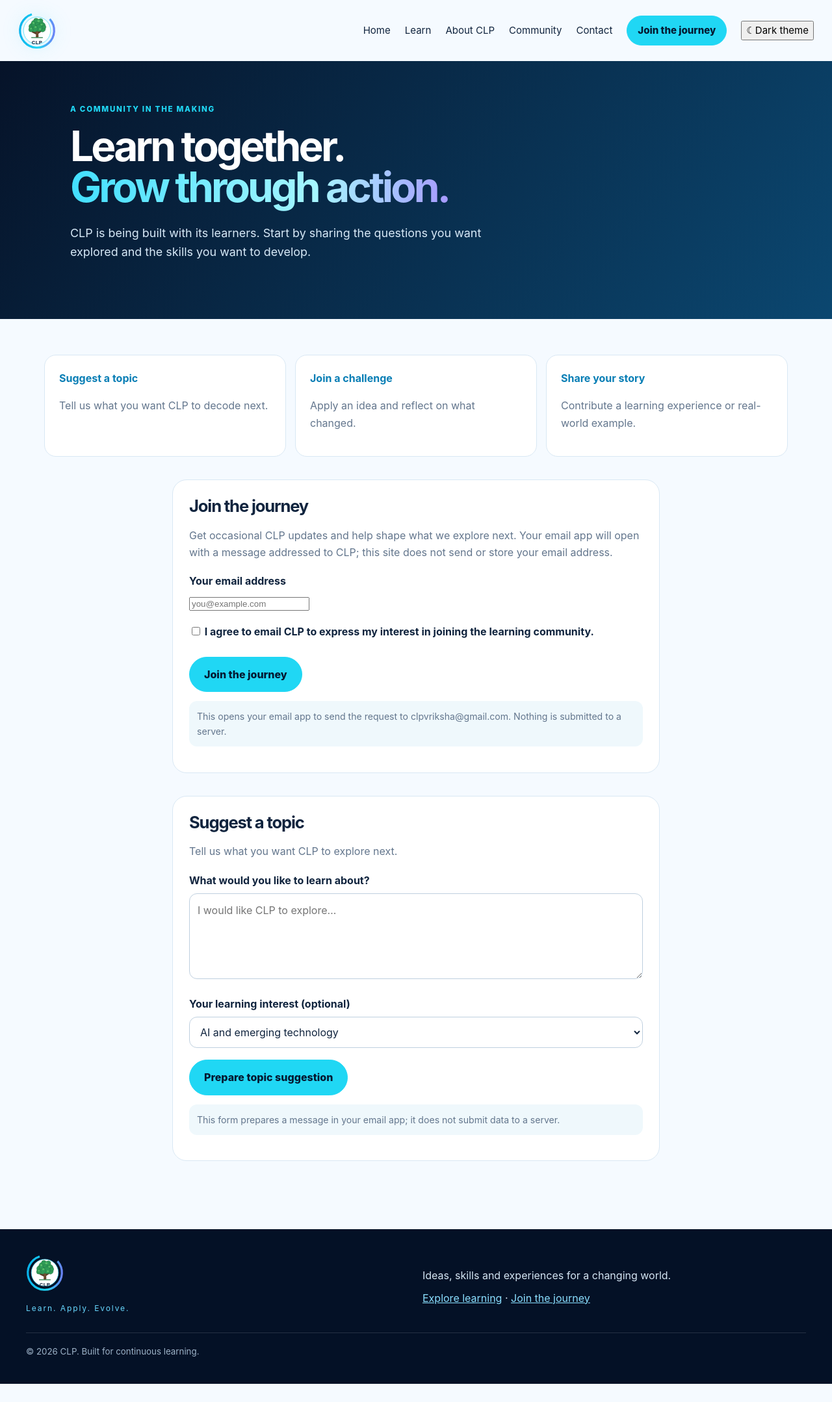
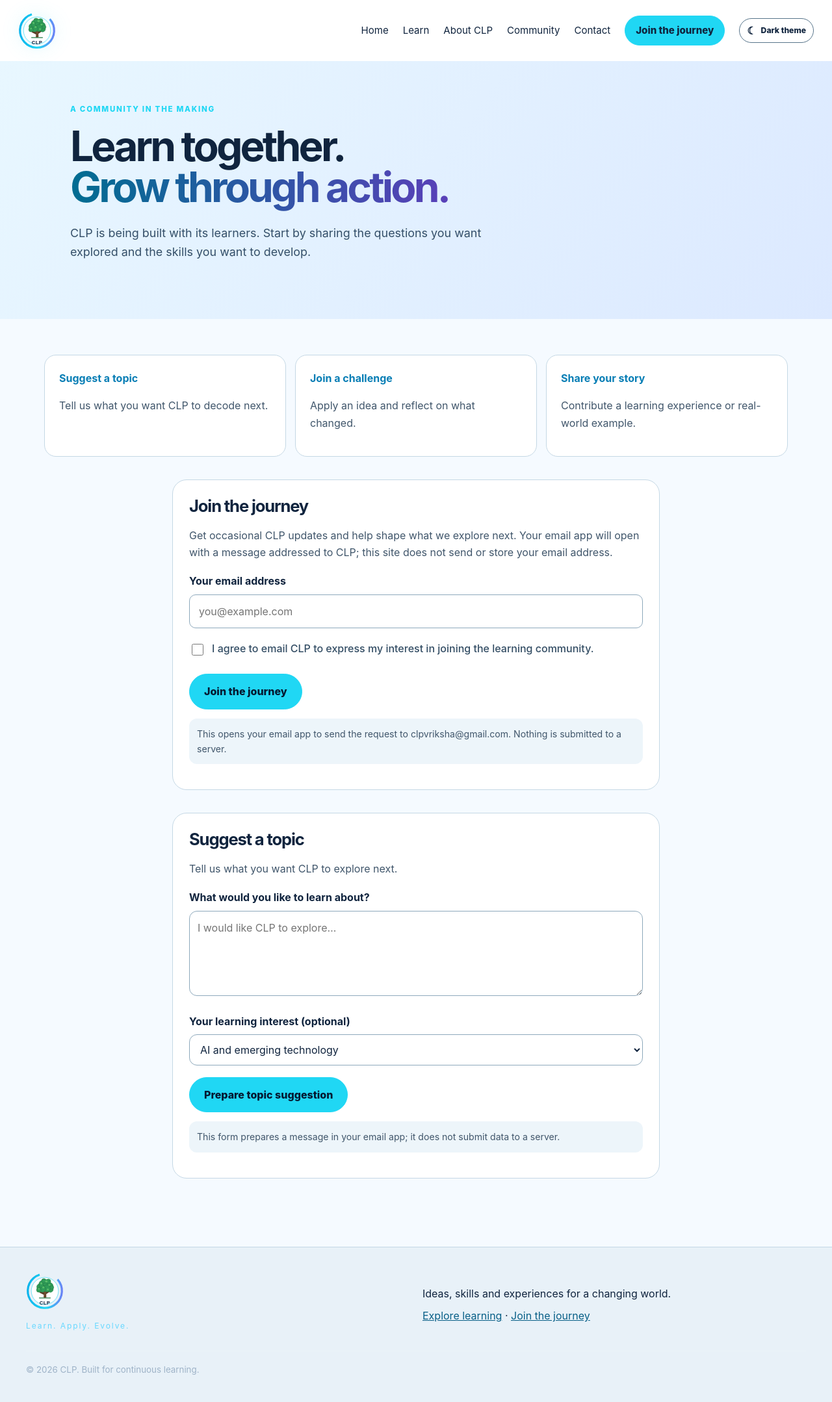
Before and after one commit to sanjeevkshu/clp, a Jekyll site: the page built from community.md, in a window 1280 px wide. Shown: the whole page at 65% size. Built offline with Jekyll 4.4.1, drawn with Linux system fonts in a browser that asks for light colours; before the commit the page ends 2130 px from its top, so only the background shows below that.

Commit message:
Add accessible light theme, focus styles and join form styling

```diff
--- a/assets/css/styles.css
+++ b/assets/css/styles.css
@@ -959,3 +959,58 @@ body.home-page .home-video-card:focus-visible::after{content:none!important;disp
 .not-found .not-found-actions{display:flex;justify-content:center;gap:12px;flex-wrap:wrap}
 .not-found .not-found-actions a{padding:12px 18px;border-radius:99px;text-decoration:none;font-weight:850;background:#20d7f4;color:#061329}
 .not-found .not-found-actions a.secondary{background:transparent;border:1px solid #57dff2;color:#c7f7ff}
+
+
+/* Theme switch and accessible light/dark palettes. Default stays aligned with CLP's dark brand. */
+.theme-toggle{display:inline-flex;align-items:center;justify-content:center;gap:7px;padding:8px 11px;border:1px solid #6a9ab4;border-radius:999px;background:#08213b;color:#f2fbff;font-size:.76rem;font-weight:800;cursor:pointer;white-space:nowrap}
+.theme-toggle:hover{background:#103452}
+.theme-toggle:focus-visible,.site-nav a:focus-visible,.button:focus-visible,a:focus-visible,input:focus-visible,textarea:focus-visible,select:focus-visible,button:focus-visible{outline:3px solid #ffbf47;outline-offset:3px}
+.theme-toggle-icon{font-size:1rem;line-height:1}
+html[data-theme="light"]{color-scheme:light}
+html[data-theme="dark"]{color-scheme:dark}
+html[data-theme="light"] body{background:#f5faff;color:#10243e}
+html[data-theme="light"] .site-header{background:#fff;color:#10243e}
+html[data-theme="light"] .site-nav a{color:#10243e}
+html[data-theme="light"] .site-nav a:hover{color:#006b93}
+html[data-theme="light"] .theme-toggle{background:#fff;color:#10243e;border-color:#58758b}
+html[data-theme="light"] .theme-toggle:hover{background:#eaf5fb}
+html[data-theme="light"] .site-footer{background:#e8f1f8;color:#10243e;border-top:1px solid #c4d7e5}
+html[data-theme="light"] .site-footer a{color:#075f87}
+html[data-theme="light"] .page-hero{background:linear-gradient(125deg,#e8f7ff,#dce9ff);color:#10243e}
+html[data-theme="light"] .page-hero>p:last-child{color:#344f68}
+html[data-theme="light"] .page-hero h1 span{background:linear-gradient(90deg,#006d91,#5940b8);-webkit-background-clip:text;background-clip:text;color:transparent}
+html[data-theme="light"] .content-card,html[data-theme="light"] .loop-grid article,html[data-theme="light"] .learning-card{background:#fff;color:#10243e;border-color:#c5d8e5}
+html[data-theme="light"] .content-card p,html[data-theme="light"] .loop-grid p,html[data-theme="light"] .learning-card-copy p{color:#40566b}
+html[data-theme="light"] .notice{background:#edf5fa;color:#334c63}
+html[data-theme="light"] .text-link,html[data-theme="light"] .learning-card-copy a{color:#005d83}
+html[data-theme="light"] .topic-tab{background:#fff;color:#31485e;border-color:#9bb3c6}
+html[data-theme="light"] .topic-tab.is-active{background:#0b2444;color:#fff;border-color:#0b2444}
+html[data-theme="light"] .home-pathways,html[data-theme="light"] .home-latest{color:#10243e}
+html[data-theme="light"] .home-section-head h2{color:#10243e}
+html[data-theme="light"] .home-text-link{color:#005f85}
+html[data-theme="light"] .home-filter-status{color:#43596e}
+html[data-theme="light"] .home-topic-tabs{background:#fff;border-color:#a8c1d3}
+html[data-theme="light"] .home-topic-tabs button{color:#344d63}
+html[data-theme="light"] .home-topic-tabs button.is-active{background:#0b2444;color:#fff}
+html[data-theme="light"] .home-video-card{background:#fff;border-color:#b8cddd}
+html[data-theme="light"] .home-video-copy h3{color:#10243e}
+html[data-theme="light"] .home-video-note{color:#40566b}
+html[data-theme="light"] .home-video-cta{color:#005d83}
+html[data-theme="light"] .video-episode{background:#f5faff;color:#10243e}
+html[data-theme="light"] .video-episode .episode-hero{background:radial-gradient(ellipse at 80% 10%,#d8f5ff 0,transparent 44%),linear-gradient(125deg,#e8f7ff,#e7eaff);border-color:#b7cfdf}
+html[data-theme="light"] .video-episode h1,html[data-theme="light"] .video-episode .episode-section h2,html[data-theme="light"] .video-episode .script-beat h3{color:#10243e}
+html[data-theme="light"] .video-episode .episode-intro,html[data-theme="light"] .video-episode .script-beat p,html[data-theme="light"] .video-episode .episode-section li{color:#334d64}
+html[data-theme="light"] .video-episode .episode-meta span,html[data-theme="light"] .video-episode .episode-steps span{background:#fff;color:#16445c;border-color:#8eafc4}
+html[data-theme="light"] .video-episode .episode-callout,html[data-theme="light"] .video-episode .episode-section{background:#fff;color:#253f55;border-color:#c2d5e3}
+html[data-theme="light"] .video-episode .script-beat{border-color:#d2e0e9}
+html[data-theme="light"] .not-found{background:radial-gradient(ellipse at 50% 20%,#d9f4ff 0,transparent 50%),linear-gradient(145deg,#f5faff,#e5efff)}
+html[data-theme="light"] .not-found-card{background:#fff;border-color:#afc9db}
+html[data-theme="light"] .not-found h1{color:#10243e}
+html[data-theme="light"] .not-found p{color:#334d64}
+html[data-theme="light"] .signup-card input[type="email"],html[data-theme="light"] .signup-card textarea,html[data-theme="light"] .signup-card select{background:#fff;color:#10243e;border-color:#8ea9bc}
+html[data-theme="light"] .consent-label{color:#334d64}
+.signup-card input[type="email"]{display:block;width:100%;padding:12px 14px;border:1px solid #819db2;border-radius:10px;background:#fff;color:#10243e;font:inherit}
+.consent-label{display:flex!important;align-items:flex-start;gap:10px;font-weight:500!important;color:#d6e7f4}
+.consent-label input{margin-top:.45em;min-width:18px;min-height:18px;accent-color:#087fa6}
+@media(max-width:850px){.theme-toggle{width:100%;justify-content:flex-start;border-radius:12px;padding:11px 13px}.site-nav{align-items:stretch}}
+@media(prefers-reduced-motion:reduce){html{scroll-behavior:auto}*,*::before,*::after{animation-duration:.01ms!important;animation-iteration-count:1!important;transition-duration:.01ms!important}}
```
